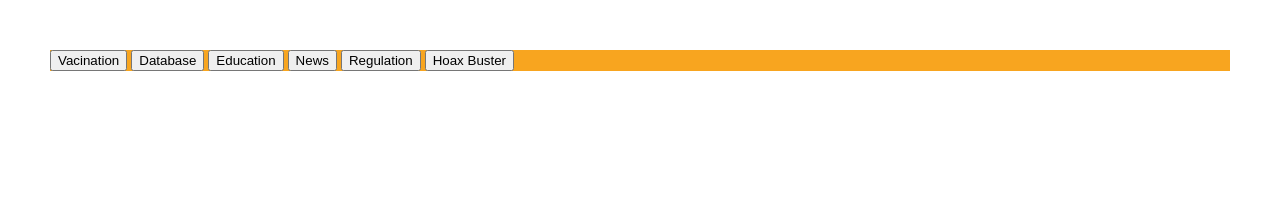
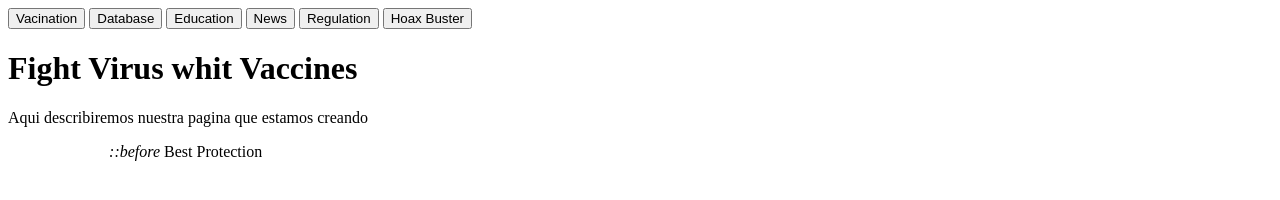
Before and after one commit to eduardocanoperez/covidwebsite, a plain HTML site: page main.html in a window 1280 px wide. Drawn offline with Linux system fonts and the light colour scheme.

Commit message:
trabajando en el encabezado

```diff
--- a/main.css
+++ b/main.css
@@ -1,9 +1,9 @@
 body {
-    margin: 50px;
+
 }
 
 .navigation {
-    background-color: rgb(248, 165, 31);
+
 }
 
 .vacination {
--- a/main.html
+++ b/main.html
@@ -17,7 +17,30 @@
             <button class="button">Regulation</button>
             <button class="button">Hoax Buster</button>
         </nav>
+        <div class="container">
+            <div class="containerizq">
+                <h1 class="titleizq">Fight Virus whit Vaccines</h1>
+                <p class="description">Aqui describiremos nuestra pagina que estamos creando</p>
+                <div class="secicons">
+                    <span class="iconos" style="margin-top: 5%; margin-left: 8%;">
+                        <i class="fa-solid fa-shield fa-lg">
+                            ::before
+                        </i>
+                    </span>
+
+                    <span class="icotitle">Best Protection</span>
+                </div>
+            </div>
+        </div>
     </header>
+
+    <section>
+
+    </section>
+
+    <footer>
+
+    </footer>
 
 </body>
 </html>
```
